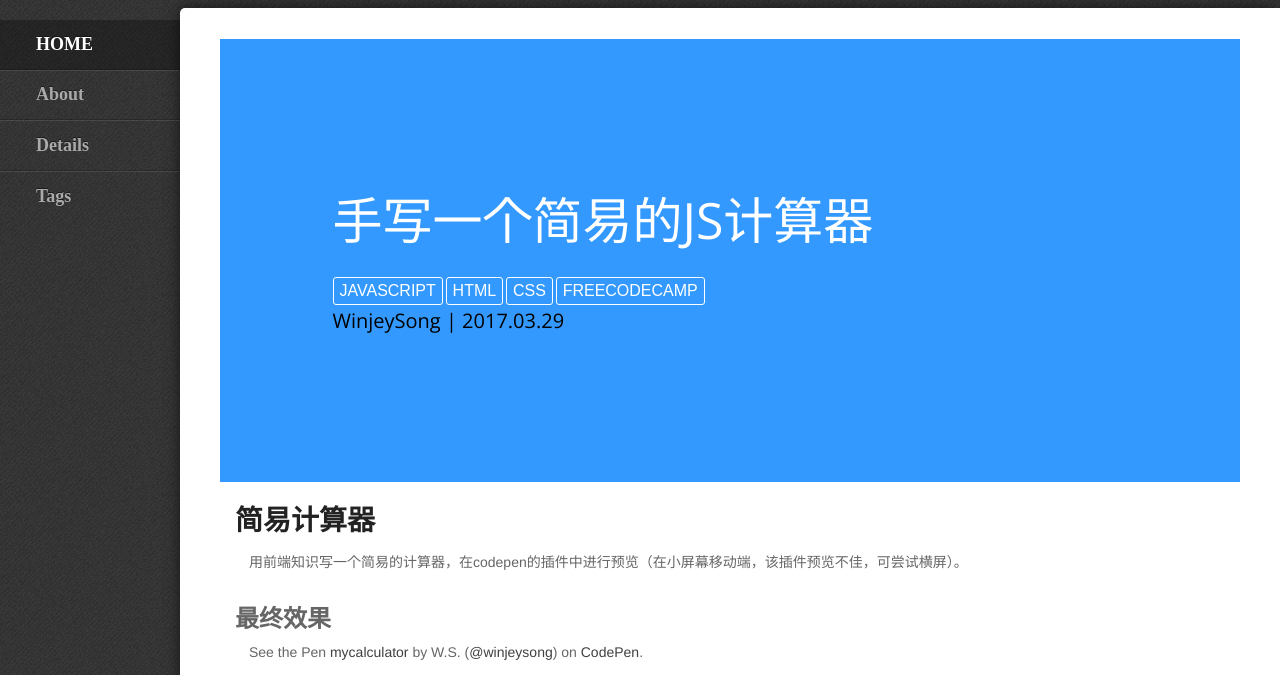
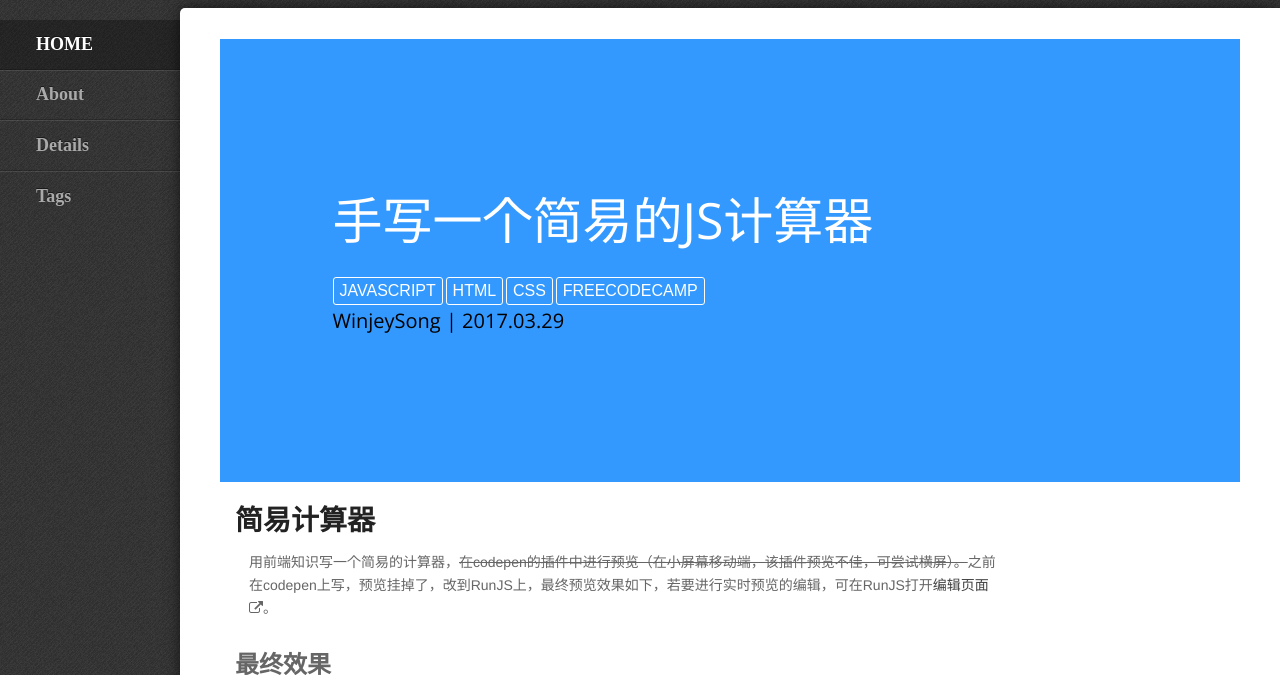
Before and after one commit to winjeysong/winjeysong.github.io, a Jekyll site: the page built from _posts/2017-03-29-a-simple-calculator.md, in a window 1280 px wide. Shown: the top 675 px of the page. Built offline with Jekyll 4.4.1, drawn with Linux system fonts in a browser that asks for light colours; some web fonts are replaced; comment, search, counter and statistics services are not loaded; some of the changed text lies outside the part shown; grey boxes are pictures that could not be loaded.

Commit message:
Some changes
Codepen view disabled, change to RunJS

````diff
--- a/_posts/2017-03-29-a-simple-calculator.md
+++ b/_posts/2017-03-29-a-simple-calculator.md
@@ -8,10 +8,173 @@
 description:
 ---
 # 简易计算器
-用前端知识写一个简易的计算器，在codepen的插件中进行预览（在小屏幕移动端，该插件预览不佳，可尝试横屏）。
+用前端知识写一个简易的计算器，~~在codepen的插件中进行预览（在小屏幕移动端，该插件预览不佳，可尝试横屏）。~~之前在codepen上写，预览挂掉了，改到RunJS上，最终预览效果如下，若要进行实时预览的编辑，可在RunJS打开[编辑页面](http://runjs.cn/code/g9dvpagt)<i class="fa fa-external-link" aria-hidden="true"></i>。
 ### 最终效果
-<p data-height="902" data-theme-id="light" data-slug-hash="XMxbGO" data-default-tab="result" data-user="winjeysong" data-embed-version="2" data-pen-title="mycalculator" data-preview="true" class="codepen">See the Pen <a href="http://codepen.io/winjeysong/pen/XMxbGO/">mycalculator</a> by W.S. (<a href="http://codepen.io/winjeysong">@winjeysong</a>) on <a href="http://codepen.io">CodePen</a>.</p>
-<script async src="https://production-assets.codepen.io/assets/embed/ei.js"></script>
+<iframe style="width: 100%; height: 850px" src="http://sandbox.runjs.cn/show/g9dvpagt" allowfullscreen="allowfullscreen" frameborder="0"></iframe>
+
+### 源码
+
+```html
+<!DOCTYPE html>
+<html >
+<head>
+  <meta charset="UTF-8">
+  <title>mycalculator</title>
+  <link rel='stylesheet prefetch' href='http://og67w4lxu.bkt.clouddn.com/buttons.css'>
+	<link href="https://fonts.googleapis.com/css?family=Raleway|Space+Mono" rel="stylesheet">
+</head>
+
+<body>
+<div class="calculator">
+  <p>My Calcullator</p>
+  <input type="textbox" class="textbox">
+  <div class="btns">
+    <button class="button button-small button-border button-rounded " value="(" >(</button>
+    <button class="button button-small button-border button-rounded " value=")">)</button>
+    <button class="button  button-small button-border button-rounded " value="%">%</button>
+    <button class="button  button-small button-border button-rounded " value="/">/</button>
+    <button class="button  button-small button-border button-rounded " value="7">7</button>
+    <button class="button  button-small button-border button-rounded " value="8">8</button>
+    <button class="button  button-small button-border button-rounded " value="9">9</button>
+    <button class="button  button-small button-border button-rounded " value="*">*</button>
+    <button class="button  button-small button-border button-rounded " value="4">4</button>
+    <button class="button  button-small button-border button-rounded " value="5">5</button>
+    <button class="button  button-small button-border button-rounded " value="6">6</button>
+    <button class="button  button-small button-border button-rounded " value="-">-</button>
+    <button class="button  button-small button-border button-rounded " value="1">1</button>
+    <button class="button  button-small button-border button-rounded " value="2">2</button>
+    <button class="button  button-small button-border button-rounded " value="3">3</button>
+    <button class="button  button-small button-border button-rounded " value="+">+</button>
+    <button class="button  button-small button-border button-rounded " value="0">0</button>
+    <button class="button  button-small button-border button-rounded " value=".">.</button>
+    <button class="button button-small button-border button-rounded button-highlight" value="AC">AC</button>
+    <button class="button  button-small button-border button-rounded button-highlight" value="CE">CE</button>
+    <button class="button  button-small button-border button-rounded button-primary" value="=" id="equalTo">=</button>
+  </div>
+</div>
+
+<footer>
+  <p>©️ 2017 <a href="http://winjeysong.com/" target="_blank">winjeysong</a>.</p>
+  <p>with <a href="https://www.bootcss.com/p/buttons/">Bootcss Buttons</a> & <a href="https://fonts.google.com/">Google Fonts</a>.</p>
+</footer>
+  <script src='https://cdnjs.cloudflare.com/ajax/libs/jquery/3.1.1/jquery.min.js'></script>
+</body>
+</html>
+```
+
+```css
+html,body{
+  margin: 0;
+  padding: 0;
+  background-color: #eee;
+}
+
+.calculator{
+  width: 316px;
+  margin: 100px auto;
+  padding: 15px 15px 20px 15px;
+  border-radius: 5px;
+  box-shadow: 1px 1px 10px #DEDEDE;
+  border-right: 1px solid #DEDEDE;
+  border-bottom: 1px solid #DEDEDE;
+  -moz-transition: all 0.7s ease;
+  -webkit-transition: all 0.7s ease;
+  transition: all 0.7s ease;
+}
+
+.calculator p{
+  font-family: 'Space Mono', monospace;
+  text-align: center;
+  font-size: 18px;
+}
+
+.calculator .textbox{
+  text-align: right;
+  width: 294px;
+  height: 25px;
+  margin-left: 8px;
+  background-color: #FFF;
+  border: 2px solid #9C9C9C;
+  border-radius: 3px;
+}
+
+.calculator .btns{
+  margin-left: 8px;
+}
+
+.btns .button{
+  font-family: 'Space Mono', monospace;
+  margin: 15px 9px 0 0;
+  width: 0px;
+  height: 35px;
+  text-indent: -20px;
+}
+
+#equalTo{
+  padding: 0 147px;
+  font-weight:bold;
+  text-indent: -3px;
+}
+
+footer{
+  font-family: 'Raleway', sans-serif;
+  color:#CECECE;
+  background-color: #888;
+  height: 100px;
+  text-align: center;
+  padding: 60px
+}
+
+footer a{
+  color: #EEE;
+  text-decoration: none;
+}
+
+footer a:hover{
+  text-decoration: underline;
+  color: #CECECE;
+}
+```
+
+```javascript
+var res = "";
+var flag = false;  //用于标记是否按下“=”键
+$(document).ready(function(){
+  $(".calculator>p").mouseover(function(){
+    $(".textbox").val("look at winjeysong")
+  });
+  $(".calculator>p").mouseout(function(){
+    $(".textbox").val("")
+  });
+  $("button").click(function(){
+    var inputKey = $(this).attr("value");
+    if (inputKey === "AC"){
+      res = "";
+      $(".textbox").val(res);
+    }
+    else if (inputKey === "CE"){
+      res = res.slice(0,-1);
+      $(".textbox").val(res);
+    }
+    else if (inputKey == parseInt(inputKey) || inputKey === "/" || inputKey === "*" || inputKey === "-" || inputKey === "+" || inputKey === "%" || inputKey === "." || inputKey === "(" || inputKey === ")"){
+      if (flag === false){
+        res += inputKey;
+        $(".textbox").val(res);
+      }
+      else{
+        res = inputKey;
+        $(".textbox").val(res);
+        flag = false;
+      }
+    }
+    else if (inputKey === "="){
+      $(".textbox").val(eval(res));
+      flag = true;
+    }
+  });
+});
+```
+
 ### 缺陷
 该计算器能实现的计算功能非常基础，且有以下缺陷（待改进，希望自己不偷懒T T）：
 1. 浮点数的计算不精确
````
